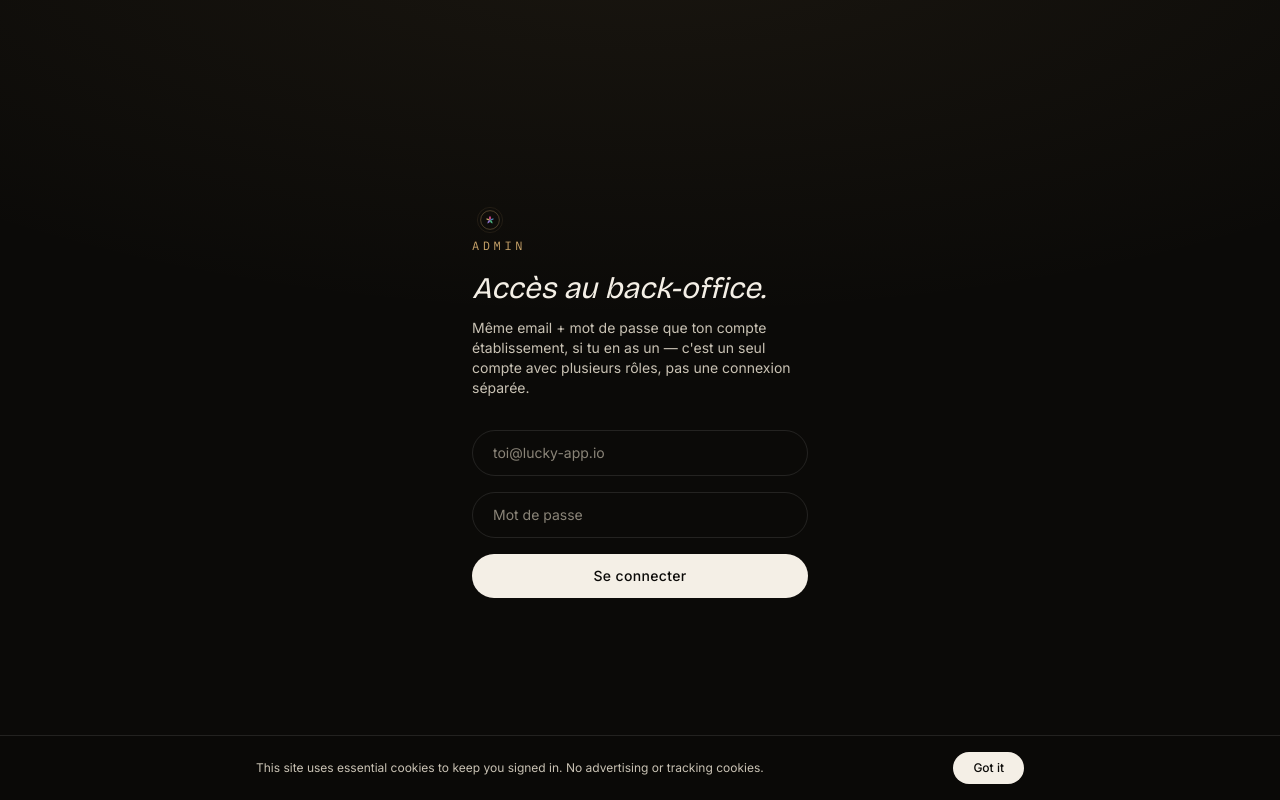
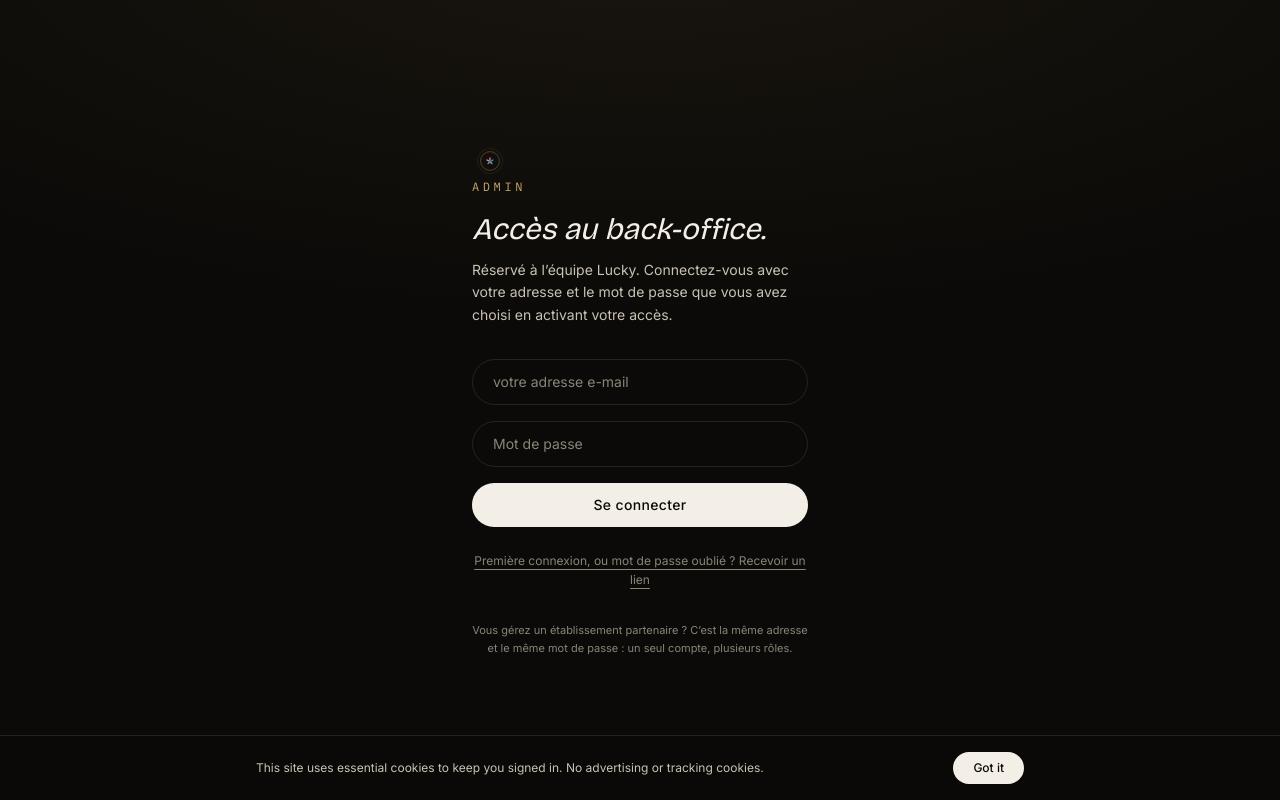
Before and after one commit to rodolphmenten-collab/Lucky-App, a Next.js app: page /admin-login in a window 1280 px wide. Built offline with nearby package versions, Linux system fonts and the light colour scheme.

Commit message:
Connexion admin : pouvoir demander son lien d'acces, et ne plus parler d'etablissement d'abord

```diff
--- a/app/admin-login/page.tsx
+++ b/app/admin-login/page.tsx
@@ -12,6 +12,12 @@ export default function AdminLoginPage() {
   const [password, setPassword] = useState('');
   const [status, setStatus] = useState<'idle' | 'submitting' | 'error'>('idle');
   const [error, setError] = useState('');
+
+  // Première connexion ou mot de passe oublié : même geste, même écran.
+  // Quelqu'un qui vient d'être ajouté à l'équipe arrive souvent ici sans avoir
+  // ouvert le lien de son e-mail d'invitation, et se retrouvait coincé devant
+  // un mot de passe qu'il n'avait jamais choisi.
+  const [envoi, setEnvoi] = useState<'idle' | 'envoi' | 'envoye'>('idle');
 
   async function handleSubmit(e: React.FormEvent) {
     e.preventDefault();
@@ -31,21 +37,38 @@ export default function AdminLoginPage() {
     router.refresh();
   }
 
+  async function envoyerLien() {
+    if (!email) {
+      setStatus('error');
+      setError('Indiquez d’abord votre adresse e-mail.');
+      return;
+    }
+    setEnvoi('envoi');
+    setError('');
+    await fetch('/api/admin/lien-acces', {
+      method: 'POST',
+      headers: { 'Content-Type': 'application/json' },
+      body: JSON.stringify({ email }),
+    }).catch(() => undefined);
+    setEnvoi('envoye');
+  }
+
   return (
     <main className="mx-auto flex min-h-screen max-w-sm flex-col justify-center px-6">
       <Logo size={36} />
       <p className="font-mono text-xs uppercase tracking-[0.3em] text-brass">Admin</p>
       <h1 className="mt-4 font-display text-3xl italic text-bone">Accès au back-office.</h1>
-      <p className="mt-3 text-sm text-bone-dim">
-        Même email + mot de passe que ton compte établissement, si tu en as un — c'est
-        un seul compte avec plusieurs rôles, pas une connexion séparée.
+      <p className="mt-3 text-sm leading-relaxed text-bone-dim">
+        Réservé à l&rsquo;équipe Lucky. Connectez-vous avec votre adresse et le mot de passe
+        que vous avez choisi en activant votre accès.
       </p>
 
       <form onSubmit={handleSubmit} className="mt-8 space-y-4">
         <input
           type="email"
           required
-          placeholder="toi@lucky-app.io"
+          autoComplete="email"
+          placeholder="votre adresse e-mail"
           value={email}
           onChange={(e) => setEmail(e.target.value)}
           className="w-full rounded-full border hairline bg-transparent px-5 py-3 text-sm text-bone placeholder:text-bone-faint focus:border-brass"
@@ -53,6 +76,7 @@ export default function AdminLoginPage() {
         <input
           type="password"
           required
+          autoComplete="current-password"
           placeholder="Mot de passe"
           value={password}
           onChange={(e) => setPassword(e.target.value)}
@@ -63,6 +87,29 @@ export default function AdminLoginPage() {
         </Button>
         {status === 'error' && <p className="text-xs text-red-400">{error}</p>}
       </form>
+
+      {envoi === 'envoye' ? (
+        <p className="mt-6 rounded-2xl border border-brass/40 bg-brass/5 px-5 py-4 text-xs leading-relaxed text-bone">
+          Si cette adresse fait partie de l&rsquo;équipe, un lien vient d&rsquo;y être envoyé.
+          Ouvrez-le pour choisir votre mot de passe, puis revenez ici.
+        </p>
+      ) : (
+        <button
+          type="button"
+          onClick={envoyerLien}
+          disabled={envoi === 'envoi'}
+          className="mt-6 w-full text-center text-xs leading-relaxed text-bone-faint underline underline-offset-4 hover:text-bone-dim"
+        >
+          {envoi === 'envoi'
+            ? 'Envoi…'
+            : 'Première connexion, ou mot de passe oublié ? Recevoir un lien'}
+        </button>
+      )}
+
+      <p className="mt-8 text-center text-[11px] leading-relaxed text-bone-faint">
+        Vous gérez un établissement partenaire ? C&rsquo;est la même adresse et le même mot
+        de passe : un seul compte, plusieurs rôles.
+      </p>
     </main>
   );
 }
```
